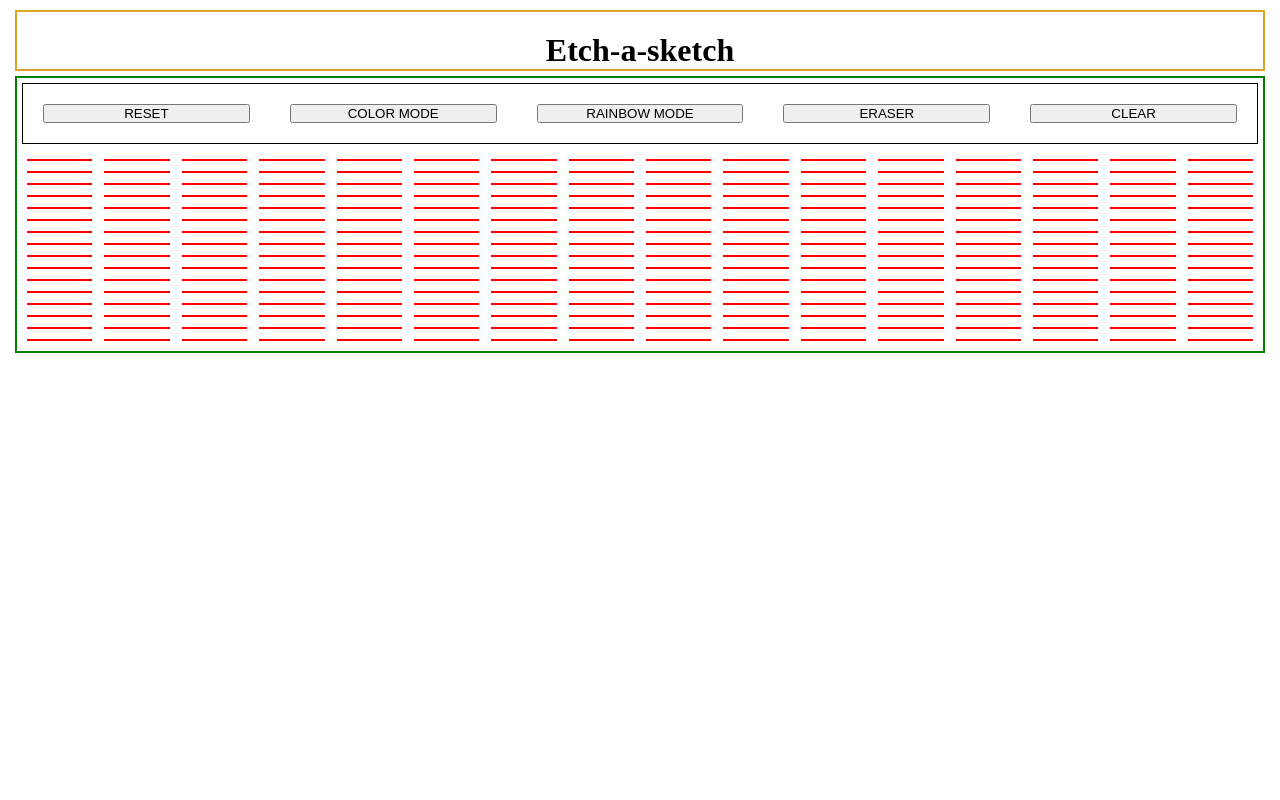
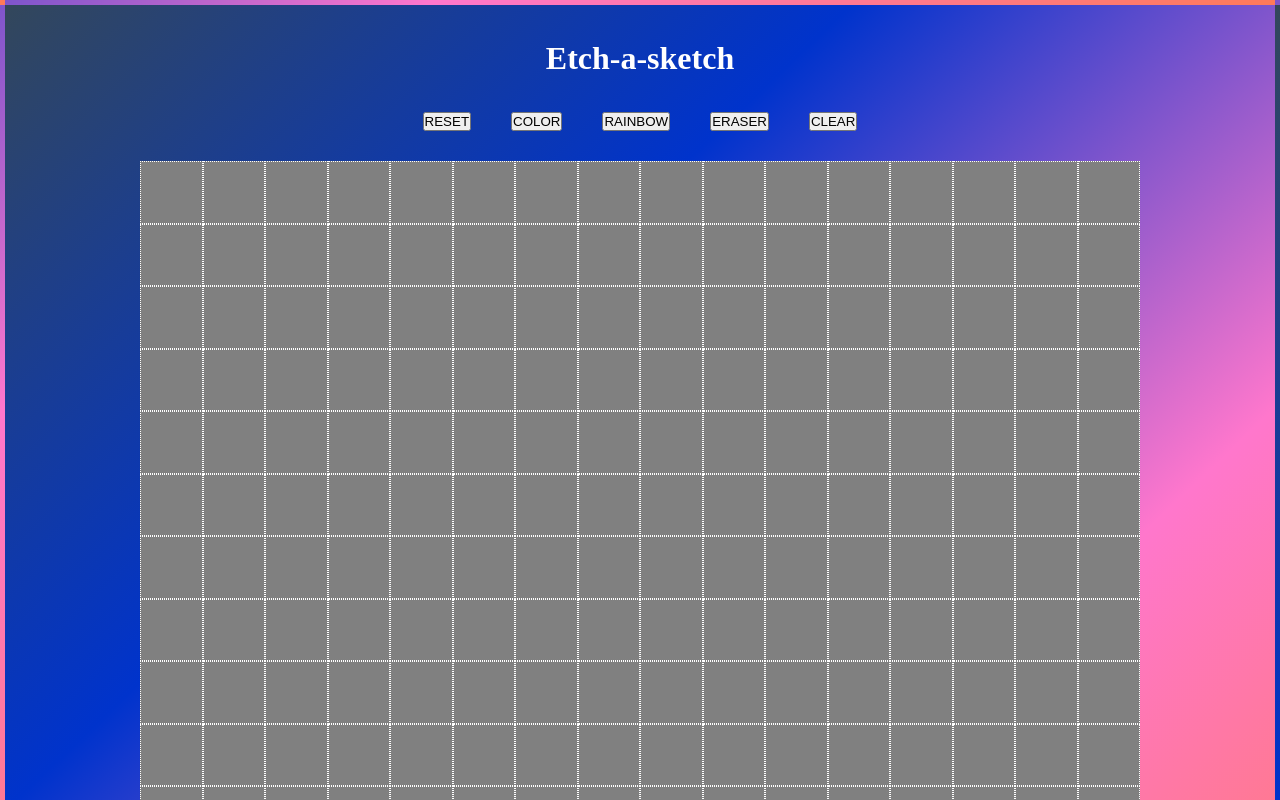
Before and after one commit to tobuya/etch-a-sketch, a plain HTML site: page index.html in a window 1280 px wide. Shown: the top 800 px of the page. Drawn offline with Linux system fonts and the light colour scheme.

Commit message:
UPDATE: Ensure square new grids are created
Send a popup asking for the number of squares per side of the new grid.
The new grid should be generated in the same total space as before.
We need this so that we have got a new sketch pad.

```diff
--- a/index.html
+++ b/index.html
@@ -9,11 +9,16 @@
     <script src="script.js" type="text/javascript" defer></script>
 </head>
 <body>
-    <h1 id="header">Etch-a-sketch</h1>
-    <div id="main">
+    <header>
+        <h1 id="header">Etch-a-sketch</h1>
+    </header>
+    <main id="main">
         <div id="aside"></div>
         <div id="grid-container"></div>
-    </div>
+    </main>
+    <footer>
+        <p id="footer"> tobuya &#169; Odin Project</p>
+    </footer>
 
 </body>
 </html>
--- a/script.js
+++ b/script.js
@@ -2,11 +2,11 @@ const container = document.querySelector('#grid-container');
 const aside = document.querySelector('#aside');
 
 window.addEventListener('load', () => {
-    container.setAttribute('style', 'display: grid; grid-template-columns: repeat(16, minmax(0,1fr)); grid-column-gap: 2px;');
+    container.setAttribute('style', 'display: grid; grid-template-columns: repeat(16, minmax(0,1fr));');
     let squared = 256;
     for (let i = 0; i < 256; i++){
         const div = document.createElement('div');
-        div.setAttribute('style', 'border: 1px solid red;')
+        div.setAttribute('style', 'border: 0.5px dotted white; width: 100%; height: 100%;')
         container.appendChild(div);
         div.addEventListener('click', () => {
             div.style.backgroundColor= 'aqua';
@@ -14,25 +14,13 @@ window.addEventListener('load', () => {
     }
 });
 
-/*const divNumber = 256;
-for (let i = 0; i < 256; i++) {
-    const div = document.createElement('div');
-    div.classList.add('grid-items');
-    div.innerHTML= i + 1;
-    container.appendChild(div);
-
-    div.addEventListener("click", () => {
-        div.style.backgroundColor= "aqua";
-    })
-}*/
-
 const resetButton = document.createElement('button');
 resetButton.textContent = 'RESET';
 resetButton.classList.add('button');
 aside.appendChild(resetButton);
 resetButton.addEventListener('click', () => {
     container.replaceChildren();
-    let squarePerSide = prompt('How many squares per side?(Maximum: 100)',0);
+    let squarePerSide = prompt('How many squares per side?(Maximum: 100)',16);
     let perSide = Number(squarePerSide);
     container.setAttribute('style',`display: grid; grid-template-columns: repeat(${perSide}, 1fr);`)
     if (perSide <= 0 || isNaN(perSide)){
@@ -43,21 +31,24 @@ resetButton.addEventListener('click', () => {
         let squareDiv = (perSide * perSide);
         for (let j = 0; j < squareDiv; j++){
             const gridDiv = document.createElement('div');
-            gridDiv.setAttribute('style', 'border: 1px solid black; margin: 5px;');
+            gridDiv.setAttribute('style', 'border: 0.5px dotted white; width: 100%; height: 100%;');
             container.appendChild(gridDiv);
+            gridDiv.addEventListener('click', () => {
+                gridDiv.style.background = 'aqua';
+            })
         }
     }
 });
 
 const colorButton = document.createElement('button');
-colorButton.textContent = 'COLOR MODE';
+colorButton.textContent = 'COLOR';
 colorButton.classList.add('button');
 aside.appendChild(colorButton);
 //colorButton.addEventListener('click', )
 
 
 const rainbowButton = document.createElement('button');
-rainbowButton.textContent = 'RAINBOW MODE';
+rainbowButton.textContent = 'RAINBOW';
 rainbowButton.classList.add('button');
 aside.appendChild(rainbowButton);
 
--- a/styles.css
+++ b/styles.css
@@ -4,32 +4,37 @@
     margin: 5px;
     text-align: center;
 }
-
+body {
+    background-image: linear-gradient(to bottom right, #33475b, #0033CC, #FF77CC, rgb(255, 122, 89));
+    display: flex;
+    flex-direction: column;
+    min-height: 100vh;
+}
 #main {
+    flex-grow: 1;
     display: flex;
-    border: 2px solid green;
     margin-top: 0px;
     flex-direction: column;
-    text-align: center;
-    justify-content: center;
+    justify-content: flex-start;
+    align-items: center;
 }
 #header {
-    border: 2px solid goldenrod;
-    height: 20%;
     padding-top: 20px;
+    color: white;
 }
 #aside {
-    border: 1px solid black;
     display: flex;
     align-items: center;
     justify-content: center;
-    height: 40%;
 }
 
-/*#grid-container {
+#grid-container {
     display: grid;
-    grid-template-columns: repeat(16, 1fr);
-}*/
+    place-items: center;
+    width: 1000px;
+    height: 1000px;
+    background: -webkit-linear-gradient(left, grey, grey 30%, grey 30%, grey);
+}
 
 /*.grid-items {
     border: 1px solid black;
```
